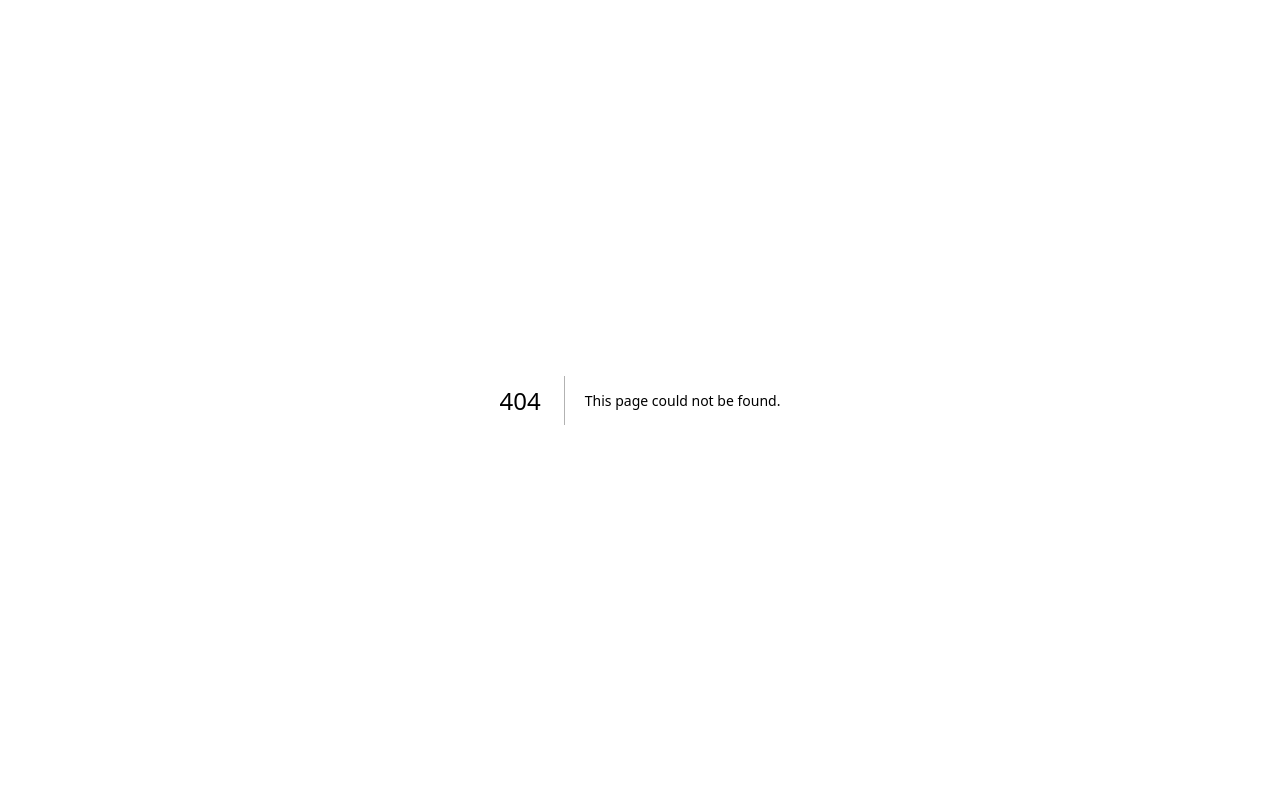
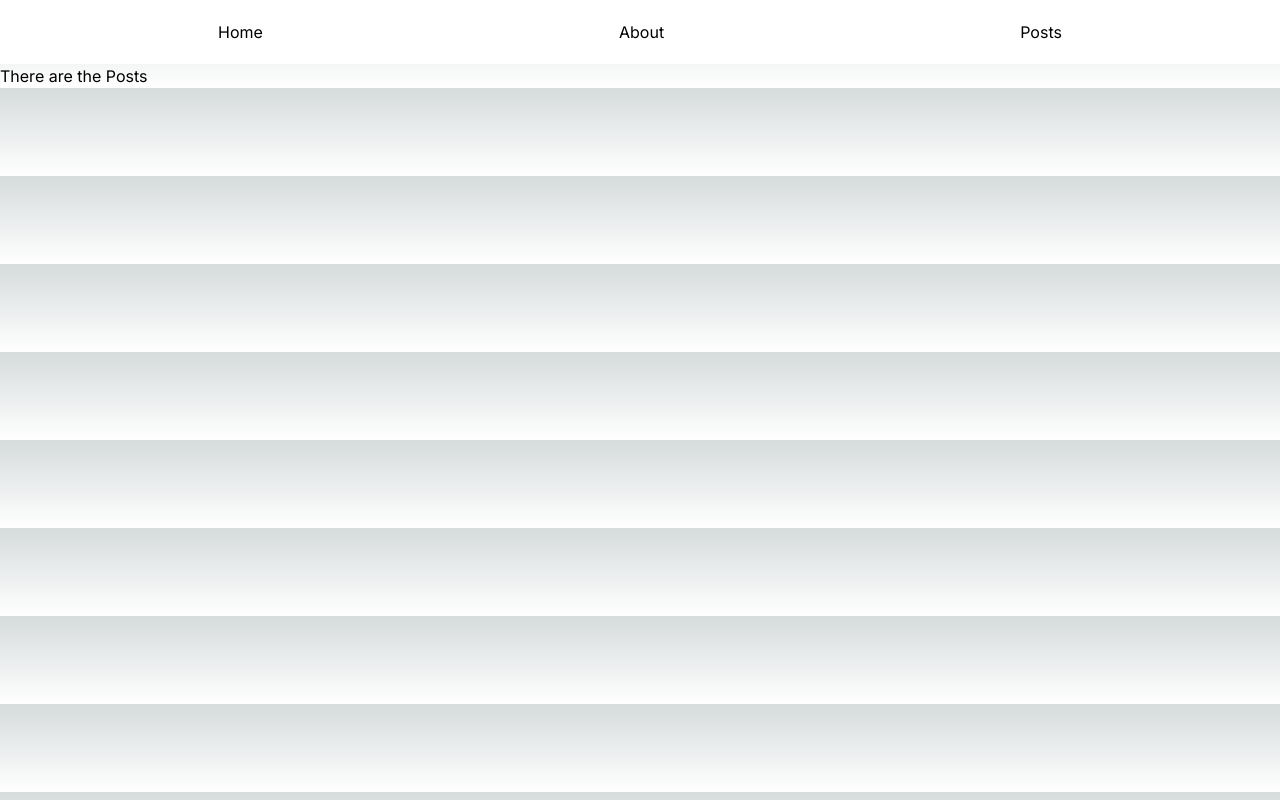
Before and after one commit to Adri-ESM/portfolio, a Next.js app: page /posts in a window 1280 px wide. Before the commit this address had no page. Built offline with nearby package versions, Linux system fonts and the light colour scheme.

Commit message:
creating portfolio

```diff
--- /dev/null
+++ b/app/about/page.jsx
@@ -0,0 +1,5 @@
+import styles from "./About.module.css";
+
+export default function AboutPage() {
+  return <div>This is the About</div>;
+}
--- a/app/globals.css
+++ b/app/globals.css
@@ -6,6 +6,29 @@
   --foreground-rgb: 0, 0, 0;
   --background-start-rgb: 214, 219, 220;
   --background-end-rgb: 255, 255, 255;
+  /*colors*/
+  --primary: #2d7c8c;
+  --primary-light: #1f7774;
+  --black: #170202;
+  --white: #f3eceb;
+  --orange: #d34333;
+  --yellow: #f1c40f;
+  --yellow-light: #f9e79f;
+  --green: #347850;
+  /*fonts*/
+  --font-primary: "Roboto", sans-serif;
+  --font-secondary: "Roboto Slab", serif;
+  --font-tertiary: "Roboto Mono", monospace;
+  --font-size: 1rem;
+  --font-size-small: 0.8rem;
+  --font-size-large: 1.2rem;
+  --font-size-xlarge: 1.5rem;
+  --font-size-xxlarge: 2rem;
+  --font-size-xxxlarge: 3rem;
+  --font-weight-ppal: 600;
+  --font-weight-secondary: 700;
+  --font-weight-tertiary: 800;
+
 }
 
 @media (prefers-color-scheme: dark) {
--- a/app/layout.js
+++ b/app/layout.js
@@ -1,17 +1,24 @@
-import './globals.css'
-import { Inter } from 'next/font/google'
+import "./globals.css";
+import { Inter } from "next/font/google";
+import Navigation from "../src/components/navigation/navigation";
 
-const inter = Inter({ subsets: ['latin'] })
+const inter = Inter({ subsets: ["latin"] });
 
 export const metadata = {
-  title: 'Create Next App',
-  description: 'Generated by create next app',
-}
+  title: "Create Next App",
+  description: "Generated by create next app",
+};
 
 export default function RootLayout({ children }) {
   return (
     <html lang="en">
-      <body className={inter.className}>{children}</body>
+      <head>
+        <title>portfolio</title>
+      </head>
+      <body className={inter.className}>
+        <Navigation />
+        {children}
+      </body>
     </html>
-  )
+  );
 }
--- a/app/page.js
+++ b/app/page.js
@@ -1,113 +1,3 @@
-import Image from 'next/image'
-
-export default function Home() {
-  return (
-    <main className="flex min-h-screen flex-col items-center justify-between p-24">
-      <div className="z-10 w-full max-w-5xl items-center justify-between font-mono text-sm lg:flex">
-        <p className="fixed left-0 top-0 flex w-full justify-center border-b border-gray-300 bg-gradient-to-b from-zinc-200 pb-6 pt-8 backdrop-blur-2xl dark:border-neutral-800 dark:bg-zinc-800/30 dark:from-inherit lg:static lg:w-auto  lg:rounded-xl lg:border lg:bg-gray-200 lg:p-4 lg:dark:bg-zinc-800/30">
-          Get started by editing&nbsp;
-          <code className="font-mono font-bold">app/page.js</code>
-        </p>
-        <div className="fixed bottom-0 left-0 flex h-48 w-full items-end justify-center bg-gradient-to-t from-white via-white dark:from-black dark:via-black lg:static lg:h-auto lg:w-auto lg:bg-none">
-          <a
-            className="pointer-events-none flex place-items-center gap-2 p-8 lg:pointer-events-auto lg:p-0"
-            href="https://vercel.com?utm_source=create-next-app&utm_medium=appdir-template&utm_campaign=create-next-app"
-            target="_blank"
-            rel="noopener noreferrer"
-          >
-            By{' '}
-            <Image
-              src="/vercel.svg"
-              alt="Vercel Logo"
-              className="dark:invert"
-              width={100}
-              height={24}
-              priority
-            />
-          </a>
-        </div>
-      </div>
-
-      <div className="relative flex place-items-center before:absolute before:h-[300px] before:w-[480px] before:-translate-x-1/2 before:rounded-full before:bg-gradient-radial before:from-white before:to-transparent before:blur-2xl before:content-[''] after:absolute after:-z-20 after:h-[180px] after:w-[240px] after:translate-x-1/3 after:bg-gradient-conic after:from-sky-200 after:via-blue-200 after:blur-2xl after:content-[''] before:dark:bg-gradient-to-br before:dark:from-transparent before:dark:to-blue-700 before:dark:opacity-10 after:dark:from-sky-900 after:dark:via-[#0141ff] after:dark:opacity-40 before:lg:h-[360px]">
-        <Image
-          className="relative dark:drop-shadow-[0_0_0.3rem_#ffffff70] dark:invert"
-          src="/next.svg"
-          alt="Next.js Logo"
-          width={180}
-          height={37}
-          priority
-        />
-      </div>
-
-      <div className="mb-32 grid text-center lg:mb-0 lg:grid-cols-4 lg:text-left">
-        <a
-          href="https://nextjs.org/docs?utm_source=create-next-app&utm_medium=appdir-template&utm_campaign=create-next-app"
-          className="group rounded-lg border border-transparent px-5 py-4 transition-colors hover:border-gray-300 hover:bg-gray-100 hover:dark:border-neutral-700 hover:dark:bg-neutral-800/30"
-          target="_blank"
-          rel="noopener noreferrer"
-        >
-          <h2 className={`mb-3 text-2xl font-semibold`}>
-            Docs{' '}
-            <span className="inline-block transition-transform group-hover:translate-x-1 motion-reduce:transform-none">
-              -&gt;
-            </span>
-          </h2>
-          <p className={`m-0 max-w-[30ch] text-sm opacity-50`}>
-            Find in-depth information about Next.js features and API.
-          </p>
-        </a>
-
-        <a
-          href="https://nextjs.org/learn?utm_source=create-next-app&utm_medium=appdir-template-tw&utm_campaign=create-next-app"
-          className="group rounded-lg border border-transparent px-5 py-4 transition-colors hover:border-gray-300 hover:bg-gray-100 hover:dark:border-neutral-700 hover:dark:bg-neutral-800 hover:dark:bg-opacity-30"
-          target="_blank"
-          rel="noopener noreferrer"
-        >
-          <h2 className={`mb-3 text-2xl font-semibold`}>
-            Learn{' '}
-            <span className="inline-block transition-transform group-hover:translate-x-1 motion-reduce:transform-none">
-              -&gt;
-            </span>
-          </h2>
-          <p className={`m-0 max-w-[30ch] text-sm opacity-50`}>
-            Learn about Next.js in an interactive course with&nbsp;quizzes!
-          </p>
-        </a>
-
-        <a
-          href="https://vercel.com/templates?framework=next.js&utm_source=create-next-app&utm_medium=appdir-template&utm_campaign=create-next-app"
-          className="group rounded-lg border border-transparent px-5 py-4 transition-colors hover:border-gray-300 hover:bg-gray-100 hover:dark:border-neutral-700 hover:dark:bg-neutral-800/30"
-          target="_blank"
-          rel="noopener noreferrer"
-        >
-          <h2 className={`mb-3 text-2xl font-semibold`}>
-            Templates{' '}
-            <span className="inline-block transition-transform group-hover:translate-x-1 motion-reduce:transform-none">
-              -&gt;
-            </span>
-          </h2>
-          <p className={`m-0 max-w-[30ch] text-sm opacity-50`}>
-            Explore the Next.js 13 playground.
-          </p>
-        </a>
-
-        <a
-          href="https://vercel.com/new?utm_source=create-next-app&utm_medium=appdir-template&utm_campaign=create-next-app"
-          className="group rounded-lg border border-transparent px-5 py-4 transition-colors hover:border-gray-300 hover:bg-gray-100 hover:dark:border-neutral-700 hover:dark:bg-neutral-800/30"
-          target="_blank"
-          rel="noopener noreferrer"
-        >
-          <h2 className={`mb-3 text-2xl font-semibold`}>
-            Deploy{' '}
-            <span className="inline-block transition-transform group-hover:translate-x-1 motion-reduce:transform-none">
-              -&gt;
-            </span>
-          </h2>
-          <p className={`m-0 max-w-[30ch] text-sm opacity-50`}>
-            Instantly deploy your Next.js site to a shareable URL with Vercel.
-          </p>
-        </a>
-      </div>
-    </main>
-  )
+export default function HomePage() {
+  return <div>This is the Home</div>;
 }
--- /dev/null
+++ b/app/posts/page.jsx
@@ -0,0 +1,5 @@
+import styles from "./Posts.module.css";
+
+export default function Page() {
+  return <div>There are the Posts</div>;
+}
--- /dev/null
+++ b/src/components/navigation/Navigation.module.css
@@ -0,0 +1,33 @@
+.header {
+    padding: 20px 40px;
+    background-color: #fff;
+    width: 100%;
+    z-index: 1;
+  }
+
+  .nav {
+    display: flex;
+    justify-content: space-around;
+    color: #000;
+  }
+
+  /* .nav li a {
+    position: relative;
+    text-decoration: none;
+  } */
+
+  .nav li a::after {
+    content: "";
+    position: absolute;
+    bottom: -2px;
+    left: 0;
+    width: 100%;
+    height: 2px;
+    background-color: var(--green-ppal);
+    transform: scaleX(0);
+    transition: transform 0.3s ease-in-out;
+  }
+
+  .nav li a:hover::after {
+    transform: scaleX(1);
+  }
--- /dev/null
+++ b/src/components/navigation/navigation.jsx
@@ -0,0 +1,33 @@
+import Link from "next/link";
+import styles from "./Navigation.module.css";
+
+const links = [
+  {
+    label: "Home",
+    route: "/",
+  },
+  {
+    label: "About",
+    route: "/about",
+  },
+  {
+    label: "Posts",
+    route: "/posts",
+  },
+];
+
+export default function Navigation() {
+  return (
+    <header className={styles.header}>
+      <nav>
+        <ul className={styles.nav}>
+          {links.map(({ label, route }) => (
+            <li key={route}>
+              <Link href={route}>{label}</Link>
+            </li>
+          ))}
+        </ul>
+      </nav>
+    </header>
+  );
+}
```
Also changed, not shown: app/about/About.module.css (added), app/posts/Posts.module.css (added).
